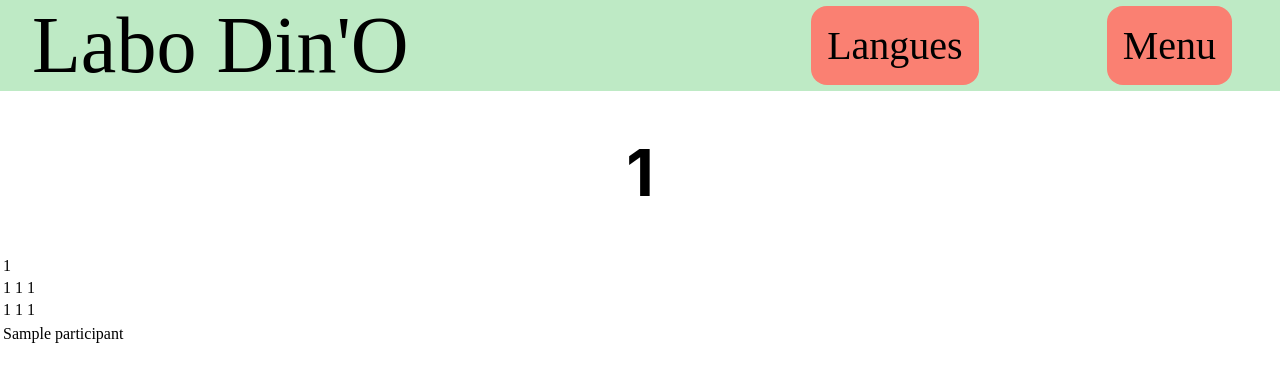
After one commit to QuentinChaufour/SAE_S3_Jurassique_Groupe_W, a Flask app: template LaboDino/templates/campaign_details.html in a window 1280 px wide. The commit adds this page. Shown: the top 382 px of the page. Run offline with Flask 3, Linux system fonts and the light colour scheme; the template is opened without the code that fills it: most values are stand-ins (such as "Sample title", 1, 10 or a date in 2020).

Commit message:
template for a campaign

```diff
--- a/LaboDino/static/css/layout.css
+++ b/LaboDino/static/css/layout.css
@@ -1,6 +1,10 @@
 body{
     padding: 0;
     margin: 0;
+}
+
+.title{
+    text-align: center;
 }
 
 #navbar {
--- a/LaboDino/static/css/style.css
+++ b/LaboDino/static/css/style.css
@@ -1,6 +1,14 @@
-
 #navbar {
     background: #BEEAC5;
+}
+
+.title{
+    color: #000;
+    font-family: Inter;
+    font-size: 64px;
+    font-style: normal;
+    font-weight: 700;
+    line-height: normal;
 }
 
 #navbar h1 {
@@ -16,38 +24,38 @@
     font-size: 2.5rem;
 }
 
-#navbar-items li{
+#navbar-items li {
     background-color: salmon;
     border-radius: 1rem;
     cursor: pointer;
 }
 
-#navbar-items li:hover{
+#navbar-items li:hover {
     background-color: bisque;
     transition: ease-in-out 0.3s;
 }
 
-#navbar-items ul{
+#navbar-items ul {
     list-style: none;
 }
 
-#logo{
+#logo {
     text-align: center;
 }
 
-#logo img{
+#logo img {
     background-color: lightblue;
     border-radius: 100%;
 }
 
-#box_block{
+#box_block {
     text-align: center;
     border-radius: 2vh;
     border-radius: 15px;
     border: 2px solid #4F4F4F;
 }
 
-#box_block > h2{
+#box_block>h2 {
     color: #000;
     font-family: Metropolis;
     font-size: 48px;
@@ -66,28 +74,29 @@
     line-height: normal;
 }
 
-.login-input{
+.login-input {
     border-radius: 10px;
     border: 1px solid #4F4F4F;
     background: #FFF;
     box-shadow: 0 4px 4px 0 rgba(0, 0, 0, 0.25);
 }
 
-#login-form-submit input{
+#login-form-submit input {
     border-radius: 60px;
     background: #C0BCBC;
 }
 
-#login-form-submit input :hover{
+#login-form-submit input :hover {
     border-radius: 60px;
     background: #494747;
 }
 
-#budget-form-submit input{
+#budget-form-submit input {
     border-radius: 60px;
     background: rgba(20, 174, 92, 0.80);
     transition: ease-in-out 0.3s;
 }
-#budget-form-submit input:hover{
+
+#budget-form-submit input:hover {
     background: rgb(123, 255, 185);
 }
--- /dev/null
+++ b/LaboDino/templates/campaign_details.html
@@ -0,0 +1,42 @@
+{% extends "base_template.html" %}
+
+{% block content %}
+
+<div class="box_container">
+    <h1 class="title">{{ campaign_id }}</h1>
+
+    <table>
+        <tbody>
+            <tr>
+                <td>{{ campaign_id}}</td>
+            </tr>
+            <tr>
+                <td>{{ campaign_id}}</td>
+                <td>{{ campaign_id}}</td>
+                <td>{{ campaign_id}}</td>
+            </tr>
+            <tr>
+                <td>{{ campaign_id}}</td>
+                <td>{{ campaign_id}}</td>
+                <td>{{ campaign_id}}</td>
+            </tr>
+        </tbody>
+    </table>
+
+    <table>
+        <tbody>
+            <!-- dictionnaire des participants pour simplifier la répartition en ligne de 3 (max) -->
+            {% for row,participant_row in participants.items() %}
+            <tr>
+                {% for participant in participant_row %}
+                <td>{{ participant }}</td>
+                {% endfor %}
+            </tr>
+            {% endfor %}
+
+        </tbody>
+    </table>
+
+</div>
+
+{% endblock %}
--- a/LaboDino/views.py
+++ b/LaboDino/views.py
@@ -4,7 +4,7 @@ from flask import render_template
 
 @app.route('/')
 def home():
-    return render_template('show_campaigns.html', campaigns= [2,46,67])
+    return render_template('campaign_dashboard.html', campaigns= [2], participants= {1:["a","b","c"],2:["d","e"]})
 
 @app.route('/login/', methods=['GET', 'POST'])
 def login():
```
Also changed, not shown: LaboDino/templates/campaign_dashboard.html (renamed from LaboDino/templates/show_campaigns.html, +14 -5 lines).
